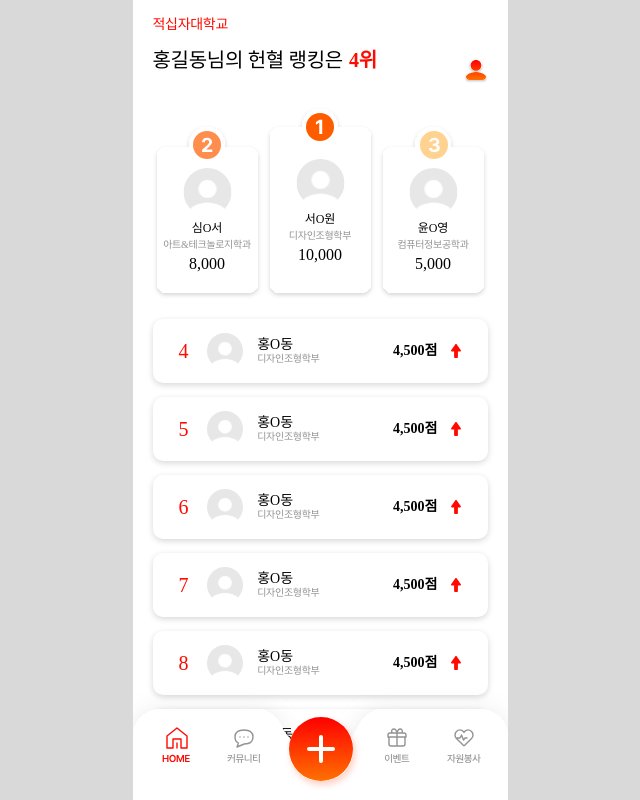
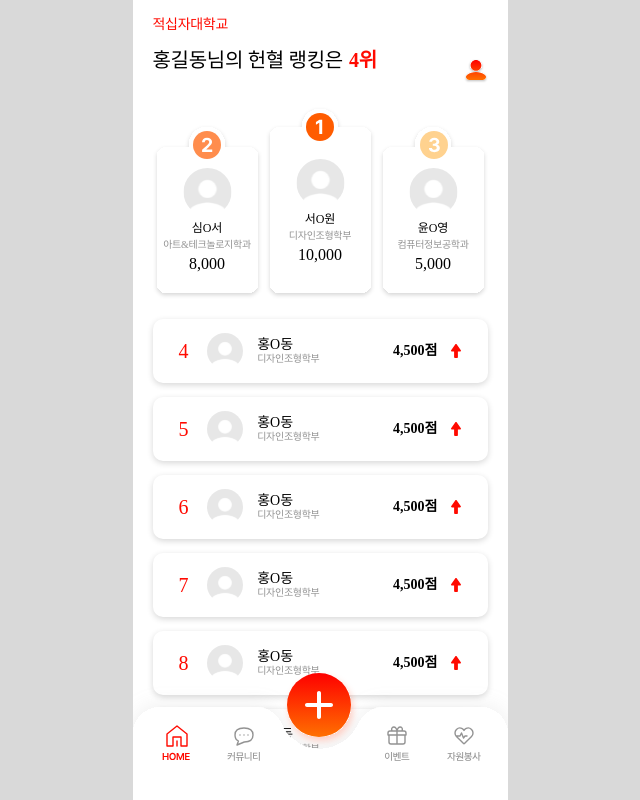
Before and after one commit to RedCross-Revive-Hackthon/frontend, a React (Vite) app: page / in a window 1280 px wide. Shown: the whole page, without its empty margins (320-960 px from the left). Built offline with nearby package versions, Linux system fonts and the light colour scheme; a web font is replaced by a local one.

Commit message:
design: 푸터와 버튼 위치 설정 방식 수정

```diff
--- a/src/components/common/Footer.tsx
+++ b/src/components/common/Footer.tsx
@@ -30,15 +30,15 @@ export default Footer;
 
 const FooterWrapper = styled.footer`
   position: fixed;
-  bottom: -86vh;
+  bottom: 0;
   width: 37.5rem;
-  height: 100%;
 `;
 
 const StyledPlusBtn = styled(PlusBtn)`
   position: absolute;
-  bottom: 69.7rem;
-  left: 15.2rem;
+  bottom: 5.3rem;
+  left: 50%;
+  transform: translate(-3.7rem, 0);
 `;
 
 const IconContainer = styled.div`
```
